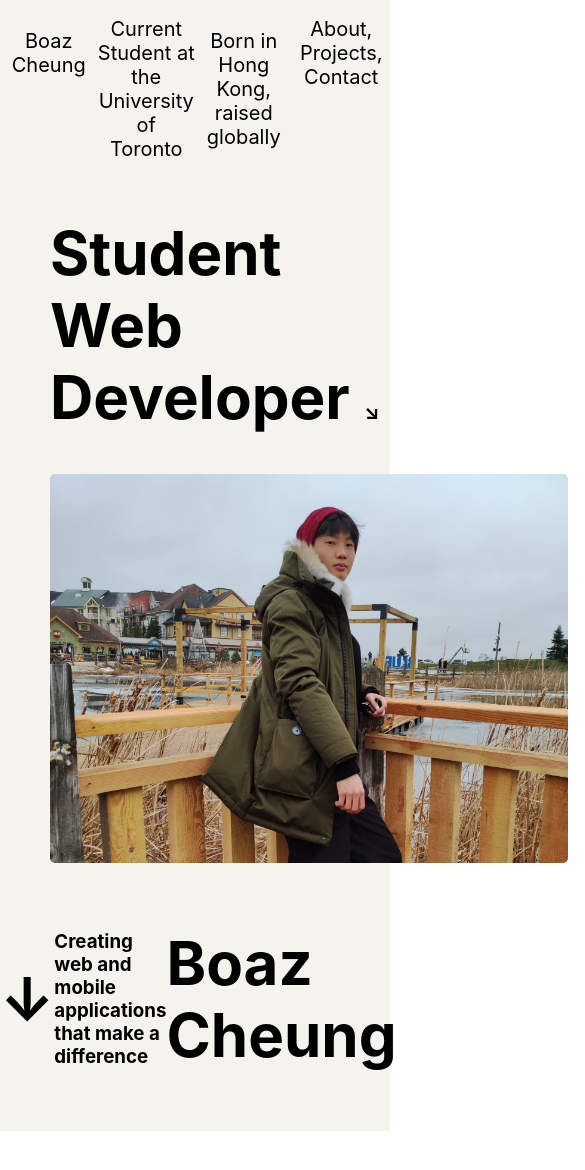
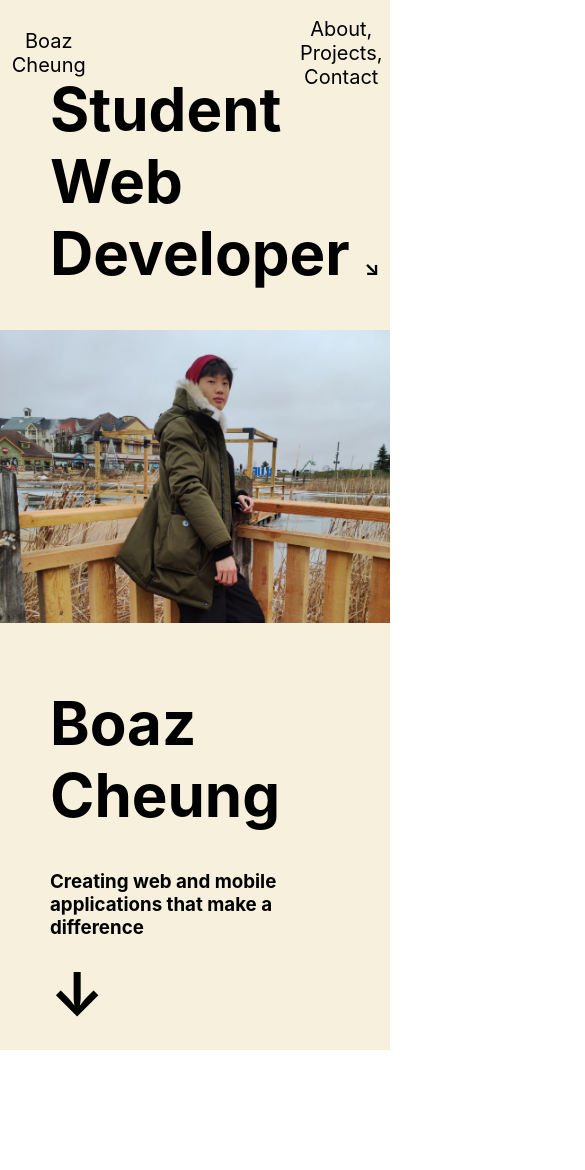
Before and after one commit to rethegreat/cur_portfolio, a React (Create React App) app: page / in a window 390 px wide. Shown: the top 1170 px of the page, 585 px wide, since content can reach past the window. Built offline with nearby package versions, Linux system fonts and the light colour scheme.

Commit message:
finished mobile

```diff
--- a/package.json
+++ b/package.json
@@ -7,11 +7,13 @@
     "@testing-library/react": "^13.1.1",
     "@testing-library/user-event": "^13.5.0",
     "aos": "^3.0.0-beta.6",
+    "emotion": "^11.0.0",
     "react": "^18.0.0",
     "react-dom": "^18.0.0",
     "react-helmet": "^6.1.0",
     "react-router-dom": "^6.3.0",
     "react-scripts": "5.0.1",
+    "react-select": "^5.3.0",
     "web-vitals": "^2.1.4"
   },
   "scripts": {
--- a/src/App.js
+++ b/src/App.js
@@ -4,7 +4,24 @@ import AboutMe from './About_me_page/aboutMe'
 import Helmet from 'react-helmet'
 import { BrowserRouter as Router, Routes, Route} from 'react-router-dom'
 
+
 function App() {
+  const [windowWidth, setWindowWidth] = React.useState(0)
+
+  React.useEffect(() => {
+
+    updateDimensions();
+
+    window.addEventListener('resize', updateDimensions);
+    return () =>
+      window.removeEventListener('resize',updateDimensions);
+   }, [])
+
+  const updateDimensions = () => {
+    const width = window.innerWidth
+     setWindowWidth(width)
+  }
+
   return (
     <div>
         <Helmet>
@@ -13,8 +30,8 @@ function App() {
         </Helmet>
       <Router>
         <Routes>
-          <Route path='/' element={<Home />} />
-          <Route path='/about' element={<AboutMe />} />
+          <Route path='/' element={<Home windowWidth={windowWidth} />} />
+          <Route path='/about' element={<AboutMe windowWidth={windowWidth} />} />
         </Routes>
       </Router>
     </div>
--- a/src/Home.js
+++ b/src/Home.js
@@ -4,13 +4,13 @@ import Work from './components/Work'
 import Projects from './components/Projects'
 import Contacts from './components/Contacts'
 
-function Home() {
+function Home(props) {
   return (
     <div>
-      <Title />
-      <Work />
-      <Projects />
-      <Contacts />
+      <Title windowWidth={props.windowWidth}/>
+      <Work windowWidth={props.windowWidth}/>
+      <Projects windowWidth={props.windowWidth}/>
+      <Contacts windowWidth={props.windowWidth}/>
     </div>
   );
 }
--- a/src/components/Contacts.css
+++ b/src/components/Contacts.css
@@ -7,9 +7,10 @@
     display: flex;
     flex-direction: row;
     width: 50%;
-    justify-content: center;
+    justify-content: space-between;
     align-items: center;
     padding-top: 100px;
+    padding-left: 50px;
 }
 
 .invitation h3 {
--- a/src/components/Contacts.js
+++ b/src/components/Contacts.js
@@ -1,10 +1,18 @@
 import React from "react";
 import Contact from './contact.jpeg'
 import './Contacts.css'
+import Aos from "aos"
+import 'aos/dist/aos.css'
 
-export default function Contacts(){
+export default function Contacts(props){
+    React.useEffect(
+        () => {
+            Aos.init({ duration: 2000})
+        }, []
+    )
+
     return (
-        <div className="contacts">
+        <div className="contacts" data-aos="slide-up">
             <div className="invitation">
 
                 <h3>Work with me</h3>
@@ -12,7 +20,7 @@ export default function Contacts(){
             </div>
             <div className="contactInfo">
                 <h4>Contact me at</h4>
-                <a href='mailto:boazcheung2003@gmail.com'>boazcheung2003@gmail.com</a>
+                <a href='mailto:boazcheung2003@gmail.com'>boazcheung2003@{props.windowWidth < 580 && ' ' }gmail.com</a>
                 <h3>+1 647-764-3124</h3>
             </div>
 
--- a/src/components/Projects.css
+++ b/src/components/Projects.css
@@ -14,15 +14,20 @@
     margin-bottom: 50px;
 }
 
+.mobileProject img{
+    width: 80%;
+    padding-left: 10%;
+}
+
+.mobileProject {
+    display: flex;
+    flex-direction: column-reverse;
+}
+
 .projectText {
     width: 300px;
     padding-left: 100px;
-}
-
-.right {
-    width: 300px;
-    padding-right: 100px;
-    padding-left: 0px;
+    padding-bottom: 50px;
 }
 
 .projectText h1 {
--- a/src/components/Projects.js
+++ b/src/components/Projects.js
@@ -6,7 +6,7 @@ import amitee from './amitee.jpg'
 import Aos from "aos"
 import 'aos/dist/aos.css'
 
-export default function Project(){
+export default function Project(props){
 
     React.useEffect(
         () => {
@@ -17,7 +17,7 @@ export default function Project(){
     return (
         <div>
             <h2 className='projectTitle' data-aos="zoom-in">My Projects</h2>
-            <div className='project'>
+            <div className={props.windowWidth > 900 ? 'project' : 'mobileProject'}>
                 <div className='projectText' data-aos="fade-right">
                     <h1>Amitee</h1>
                     <p>
@@ -27,16 +27,16 @@ export default function Project(){
                 </div>
                 <img src={amitee} alt='a group of friends' className='projectPicture' data-aos="fade-left"/>
             </div>
-            <div className='project'>
-                <img src={Umate} alt='a group of friends' className='projectPicture'data-aos="fade-right"/>
-                <div className='projectText right' data-aos="fade-left">
+            <div className={props.windowWidth > 900 ? 'project' : 'mobileProject'}>
+                <div className='projectText ' data-aos="fade-left">
                     <h1>UMate</h1>
                     <p>
                         An app created for university students to find roomates for off campus housing using match making algorithms
                     </p>
                 </div>
+                <img src={Umate} alt='a group of friends' className='projectPicture'data-aos="fade-right"/>
             </div>
-            <div className='project'>
+            <div className={props.windowWidth > 900 ? 'project' : 'mobileProject'}>
                 <div className='projectText' data-aos="fade-right">
                     <h1>Medival Life</h1>
                     <p>
--- a/src/components/Title.css
+++ b/src/components/Title.css
@@ -1,5 +1,5 @@
 .title {
-    background-color: #f5f3ed;
+    background-color: #f7f0dc;
 }
 
 .navbar {
@@ -7,10 +7,22 @@
     width: 100%;
 }
 
+.navbar a {
+    text-decoration: none;
+    color: black;
+}
+
+
 .coverPicture {
     width: 518px;
     height: 389px;
     border-radius: 5px;
+    padding-left: 50px;
+}
+
+.mobileCoverPicture {
+    width: 100%;
+    height: auto;
 }
 
 .arrowDown {
@@ -30,15 +42,11 @@
     font-weight: 400;
     font-size: 20px;
     text-align: center;
-
 }
 
-.main {
-    padding-left: 50px;
-}
 
 .main h1 {
-    padding-left: 0px;
+    padding-left: 50px;
     font-size: 60px;
 }
 
@@ -49,9 +57,22 @@
     align-items: center;
 }
 
+.mobileBottom {
+    display: flex;
+    flex-direction: column-reverse;
+    padding-left: 50px;
+}
+
 .bottom p {
     font-size: 60px;
     font-weight: 700;
+}
+
+.mobileBottom p {
+    font-size: 60px;
+    font-weight: 700;
+    margin-top: 0px;
+    margin-bottom: 20px;
 }
 
 .quote {
@@ -60,6 +81,7 @@
 
 .name {
     font-size: 60px;
+    margin-bottom: 20px;
 }
 
 .bottomRightArrow {
--- a/src/components/Title.js
+++ b/src/components/Title.js
@@ -1,38 +1,60 @@
 import './Title.css'
 import React from "react";
 import Cover from './cover.jpeg'
+import { NavLink } from 'react-router-dom'
 
 
 
-export default function Title(){
+export default function Title(props){
 
     //Add the Name and menu into a nav bar
     //Make the photo dragable to show different pictures
 
+    function changeColor(event){
+        event.target.style.color = 'orange'
+    }
+
+
+    function mouseLeave(event){
+        event.target.style.color = 'black'
+    }
+
+    const school = 'Current Student at the University of Toronto'
+    const background = 'Grew up around the world'
+
     return (
+
+
         <div className="title" >
             <nav className='navbar intro'>
-                <h2>Boaz Cheung</h2>
-                <h2></h2>
-                <h2></h2>
-                <h2>About, Projects, Contact</h2>
+                <h2 onMouseEnter={changeColor} onMouseLeave={mouseLeave}><NavLink to='/' onClick={() => window.scrollTo(0, 0) }>Boaz Cheung</NavLink></h2>
+                <h2> </h2>
+                <h2> </h2>
+                <h2 >
+                    <NavLink to='/about'>
+                        <span onMouseEnter={changeColor} onMouseLeave={mouseLeave}>About</span></NavLink>,
+                    <NavLink to='/' onClick={() => window.scrollTo(0, 1450)}>
+                        <span onMouseEnter={changeColor} onMouseLeave={mouseLeave}> Projects</span></NavLink>,
+                    <NavLink to='/' onClick={() => window.scrollTo(0, 3500)}>
+                        <span onMouseEnter={changeColor} onMouseLeave={mouseLeave}> Contact</span></NavLink>
+                </h2>
             </nav>
             <div className='intro'>
-                <h2></h2>
-                <h2>Current Student at the University of Toronto</h2>
-                <h2>Born in Hong Kong, <br></br> raised globally</h2>
-                <h2></h2>
-
+                <h2> </h2>
+                <h2>{props.windowWidth > 800 && school}</h2>
+                <h2>{props.windowWidth > 800 && background}</h2>
+                <h2> </h2>
             </div>
             <div className='main'>
                 <h1 className='main'>Student Web Developer <span className='bottomRightArrow'>↘</span></h1>
-                <img src={Cover} alt="Boaz" className='coverPicture'/>
+                <img src={Cover} alt="Boaz" className={props.windowWidth > 610 ? 'coverPicture' : 'mobileCoverPicture'}/>
             </div>
-            <div className='bottom'>
+            <div className={props.windowWidth > 750 ? 'bottom' : 'mobileBottom'}>
                 <p>↓</p>
                 <h3 className='quote'>Creating web and mobile applications that make a difference</h3>
                 <h3 className='name'>Boaz Cheung</h3>
             </div>
+
         </div>
     )
 }
--- a/src/components/Work.css
+++ b/src/components/Work.css
@@ -2,7 +2,12 @@
     display: flex;
     justify-content: space-around;
     flex-direction: row;
-    padding: 150px;
+    padding-top: 50px;
+    padding-bottom: 50px;
+}
+
+.aboutMe p {
+    width: 7%;
 }
 
 .work {
@@ -29,11 +34,7 @@
     align-items: center;
     justify-content: center;
     margin-top: 30px;
+    color: white;
+    font-size: 22px;
+    font-weight: 600;
 }
-
-.circleText {
-    color: white;
-    font-size: 20px;
-    font-weight: 600;
-    text-decoration: none;
-}
--- a/src/components/Work.js
+++ b/src/components/Work.js
@@ -2,7 +2,8 @@ import './Work.css'
 import React from 'react'
 import Aos from "aos"
 import 'aos/dist/aos.css'
-import { Link } from 'react-router-dom'
+import { NavLink } from 'react-router-dom'
+
 
 export default function Work(){
     React.useEffect(
@@ -11,22 +12,35 @@ export default function Work(){
         }, []
     )
 
+    function changeColor(event){
+        event.target.style.background = '#e6c66e'
+        event.target.style.color = 'black'
+    }
+
+
+    function mouseLeave(event){
+        event.target.style.background = 'black'
+        event.target.style.color = 'white'
+    }
+
 
     return (
         <div className='aboutMe' >
+            <p> </p>
             <h3 className='work' data-aos="slide-right">
                 Passionate about building a future with web and applications that are accessible and inclusive for all. Positively impacting the life for those that use these technologies.
             </h3>
-
+            <p> </p>
             <h3 className='self' data-aos="slide-left">
                 In my free times I boulder, and solve different type of problems to challenge myself think critically about each situation.
 
-                <Link to='/about'>
-                <button className='learnMore'>
-                    <p className='circleText'>About me</p>
+                <NavLink to='/about'>
+                <button className='learnMore' onMouseOver={changeColor} onMouseLeave={mouseLeave}>
+                    About me
                 </button>
-                </Link>
+                </NavLink>
             </h3>
+            <p> </p>
         </div>
     )
 }
--- a/src/index.js
+++ b/src/index.js
@@ -2,7 +2,6 @@ import React from 'react';
 import ReactDOM from 'react-dom/client';
 import './index.css';
 import App from './App';
-import Home from './Home'
 import reportWebVitals from './reportWebVitals';
 
 const root = ReactDOM.createRoot(document.getElementById('root'));
```
Also changed, not shown: 1 other file (tests, documents, lock files or other folders).
